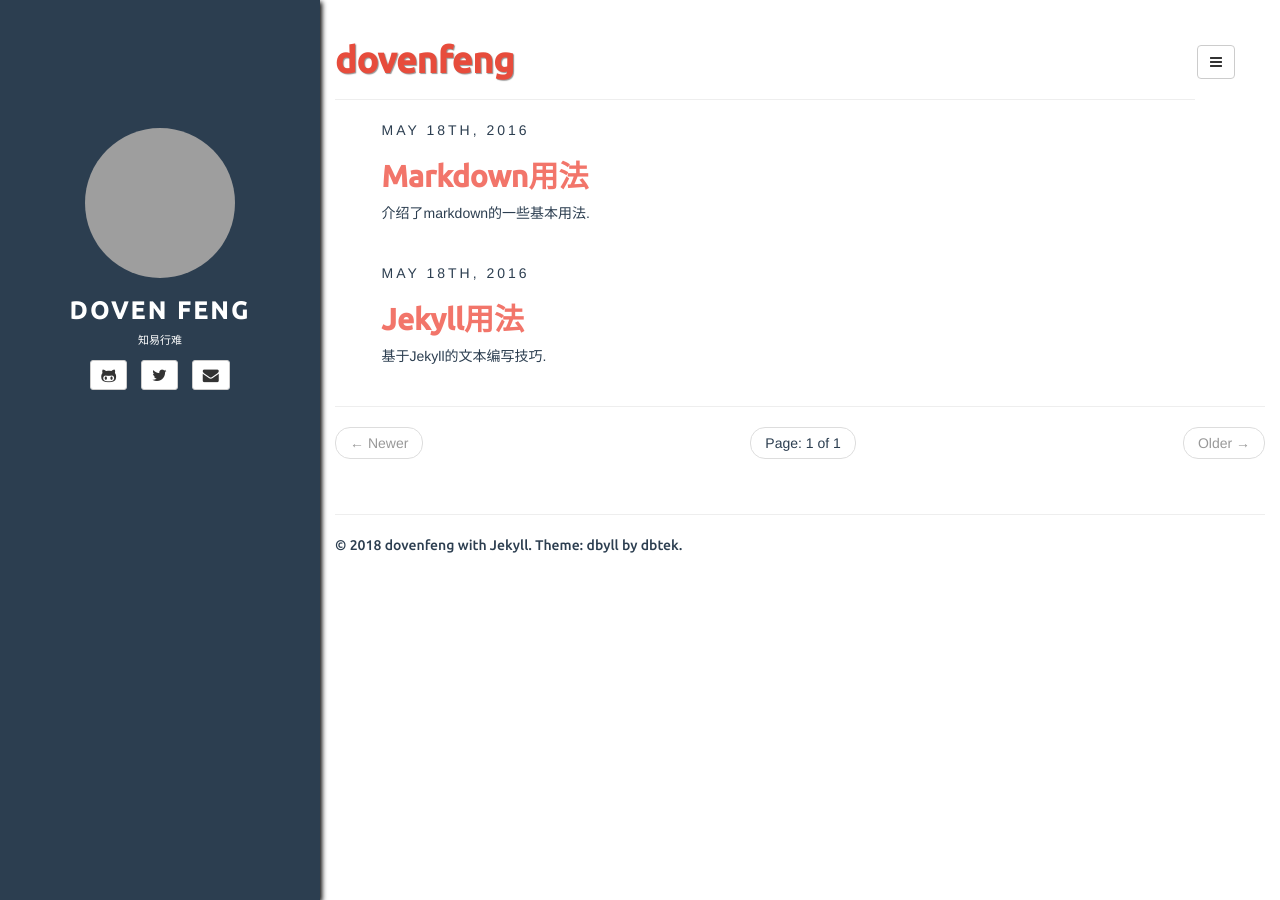
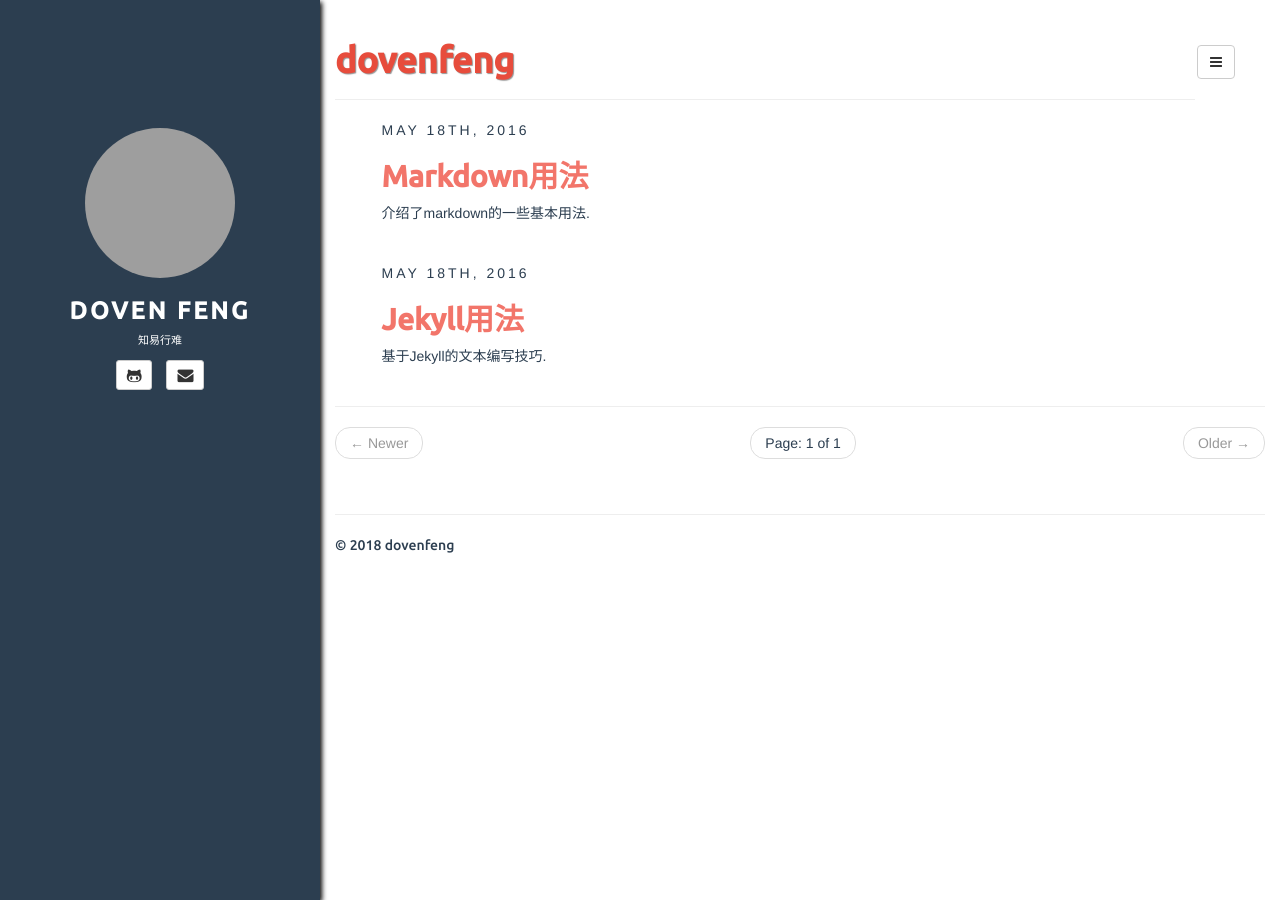
Before and after one commit to dovenfeng/dovenfeng.github.io, a Jekyll site: the page built from index.html, in a window 1280 px wide. Built offline with Jekyll 4.4.1, drawn with Linux system fonts in a browser that asks for light colours; the list of posts is cut into pages by our own code; grey boxes are pictures that could not be loaded.

Commit message:
刷新内容

```diff
--- a/404.html
+++ b/404.html
@@ -7,7 +7,7 @@ permalink: 404.html
   __| | |__  _   _| | |         Ascii arts included in this page:
  / _` | '_ \| | | | | |         - R2D2, provided by: http://www.chris.com/
 | (_| | |_) | |_| | | |         - Texts, generated from: http://www.network-science.de/ascii/
- \__,_|_.__/ \__, |_|_|         http://github.com/dbtek/dbyll
+ \__,_|_.__/ \__, |_|_|         https://github.com/dovenfeng
 -------------|___/------------------------------------------------>
 
   <style>
--- a/_config.yml
+++ b/_config.yml
@@ -19,9 +19,9 @@ defaults:
 description: dovenfeng's blog
 author:
   name: dovenfeng
-  email: dovenfeng@gmail.com
+  email: dovenfeng@qq.com
   github: dovenfeng
-  twitter: dovenfeng
+  weibo: 2235504674
   pinterest: dovenfeng
   linkedin: dovenfeng
   bio: 知易行难
--- a/_includes/default.html
+++ b/_includes/default.html
@@ -102,7 +102,7 @@
 		<footer>
 			<hr/>
 			<p>
-				&copy; {{ site.time | date: '%Y' }} {{ site.author.name }} with Jekyll. Theme: dbyll by dbtek.
+				&copy; {{ site.time | date: '%Y' }} {{ site.author.name }}
 			</p>
 		</footer>
 	</div>
--- a/_includes/sidebar.html
+++ b/_includes/sidebar.html
@@ -25,8 +25,8 @@
 		{% endif %}
 		{% if site.author.twitter %}
 		<li>
-			<a class="btn btn-default btn-sm" href="https://twitter.com/{{ site.author.twitter }}">
-				<i class="fa fa-twitter fa-lg"></i>
+			<a class="btn btn-default btn-sm" href="https://weibo.com/{{ site.author.weibo }}">
+				<i class="fa fa-weibo fa-lg"></i>
 			</a>
 		</li>
 		{% endif %}
```
